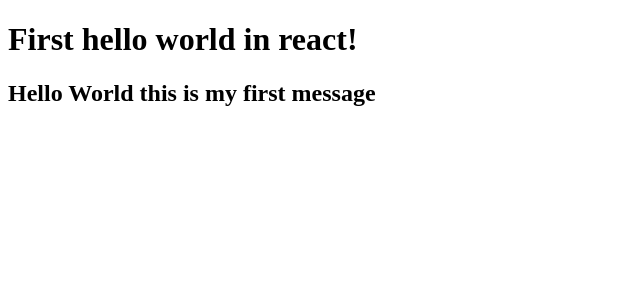
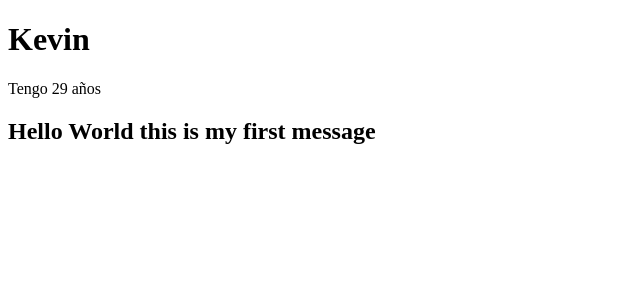
Before and after one commit to KevinAndresOrtiz/react_training, a React (Vite) app in the folder counter-app/: page / in a window 1280 px wide. Shown: the top 300 px of the page, without its empty margins (0-640 px from the left). Built offline with nearby package versions, Linux system fonts and the light colour scheme.

Commit message:
RT-31 React Fragment

```diff
--- a/counter-app/src/FirstApp.jsx
+++ b/counter-app/src/FirstApp.jsx
@@ -1,5 +1,10 @@
-export function App() {
+import { Fragment } from "react";
+
+export const App = () => {
     return (
-        <h1>First hello world in react!</h1>
+        <Fragment>
+            <h1>Kevin</h1>
+            <p>Tengo 29 años</p>
+        </Fragment>
     );
 }
```
